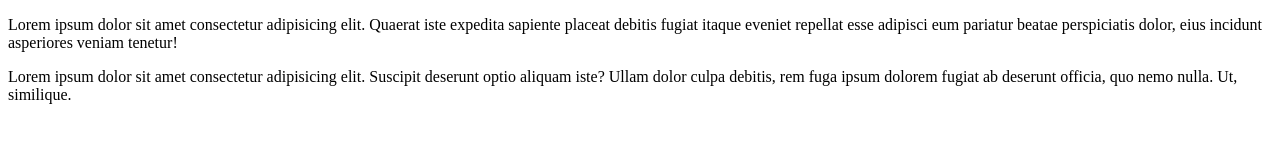
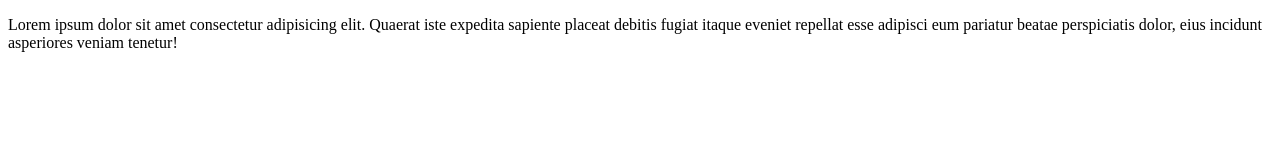
Before and after one commit to solzambrano/pruebaJs, a plain HTML site: page index.html in a window 1280 px wide. Drawn offline with Linux system fonts and the light colour scheme.

Commit message:
cambio en titulo

```diff
--- a/index.html
+++ b/index.html
@@ -4,10 +4,9 @@
     <meta charset="UTF-8">
     <meta http-equiv="X-UA-Compatible" content="IE=edge">
     <meta name="viewport" content="width=device-width, initial-scale=1.0">
-    <title>Document</title>
+    <title>Conceptos Js</title>
 </head>
 <body>
     <p>Lorem ipsum dolor sit amet consectetur adipisicing elit. Quaerat iste expedita sapiente placeat debitis fugiat itaque eveniet repellat esse adipisci eum pariatur beatae perspiciatis dolor, eius incidunt asperiores veniam tenetur!</p>
-    <p>Lorem ipsum dolor sit amet consectetur adipisicing elit. Suscipit deserunt optio aliquam iste? Ullam dolor culpa debitis, rem fuga ipsum dolorem fugiat ab deserunt officia, quo nemo nulla. Ut, similique.</p>
 </body>
 </html>
```
